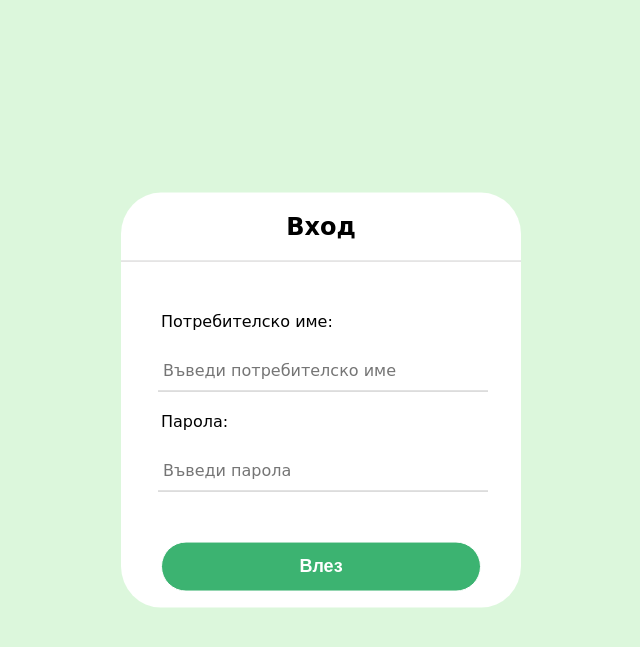
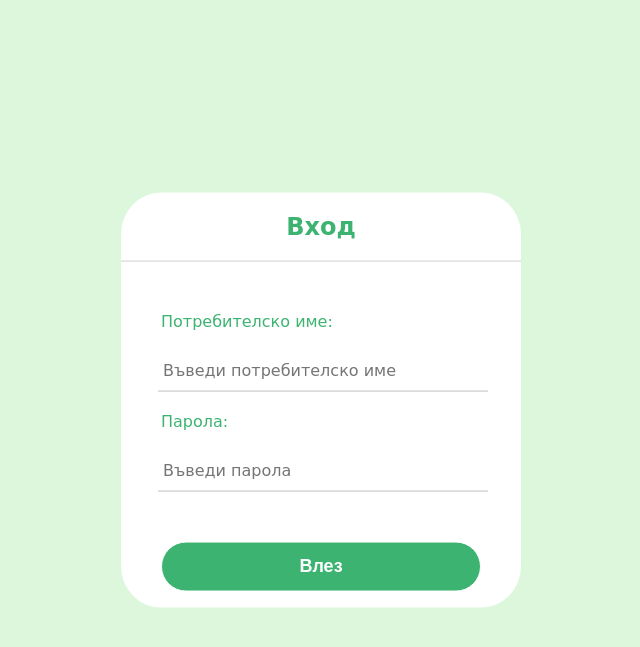
Before and after one commit to Ralitsa-Vuntsova/alumni-club, a PHP site: page /login/login.html in a window 1280 px wide. Shown: the top 647 px of the page, without its empty margins (319-959 px from the left). Run offline with PHP 8.4, Linux system fonts and the light colour scheme.

Commit message:
CSS update

```diff
--- a/frontend/home/home.css
+++ b/frontend/home/home.css
@@ -118,7 +118,3 @@ input{
 .main{
     display: none;
 }
-
-table tr{
-    border: 1px solid rgb(60,179,113);
- }
--- a/frontend/login/login.css
+++ b/frontend/login/login.css
@@ -20,6 +20,7 @@ body{
     padding: 0 0 20px 0;
     border-bottom: 1px solid #cfcece;
     margin-bottom: 50px;
+    color: rgb(60,179,113);
 }
 
 .login-form{
@@ -30,6 +31,7 @@ body{
 .text-field{
     position: relative;
     margin: 20px 0;
+    color: rgb(60,179,113);
 }
 
 .text-field::placeholder{
```
